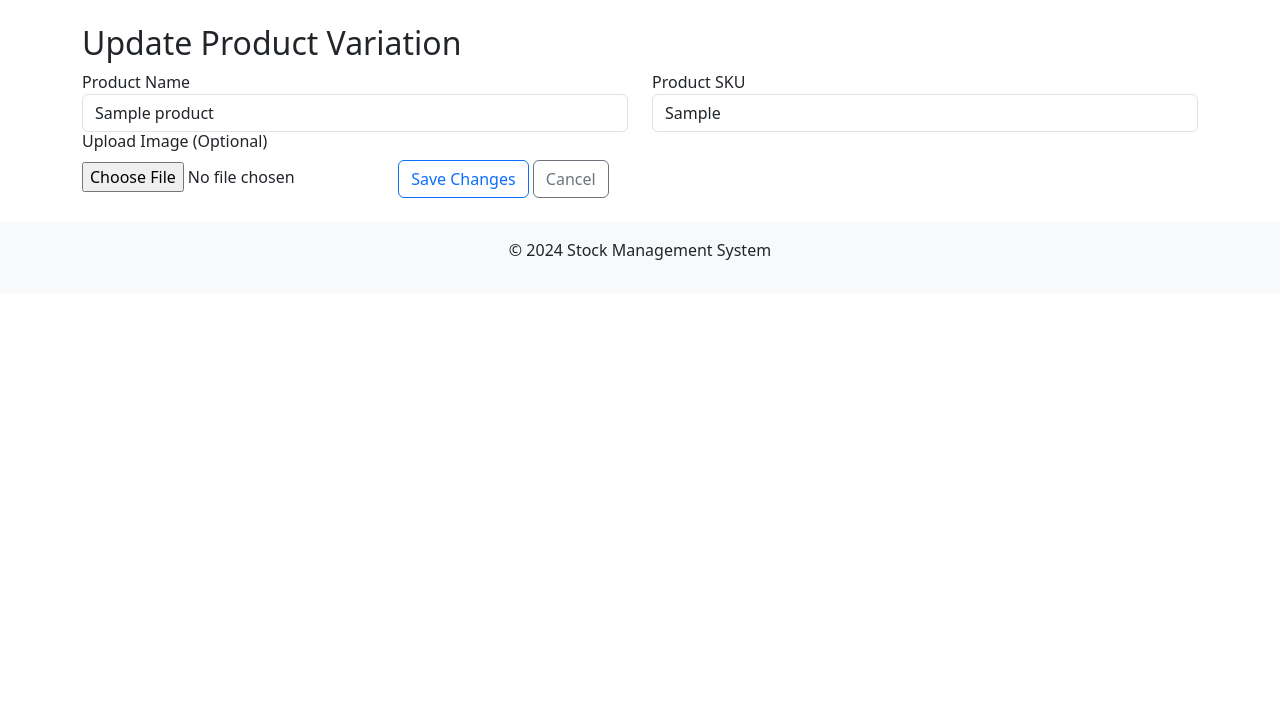
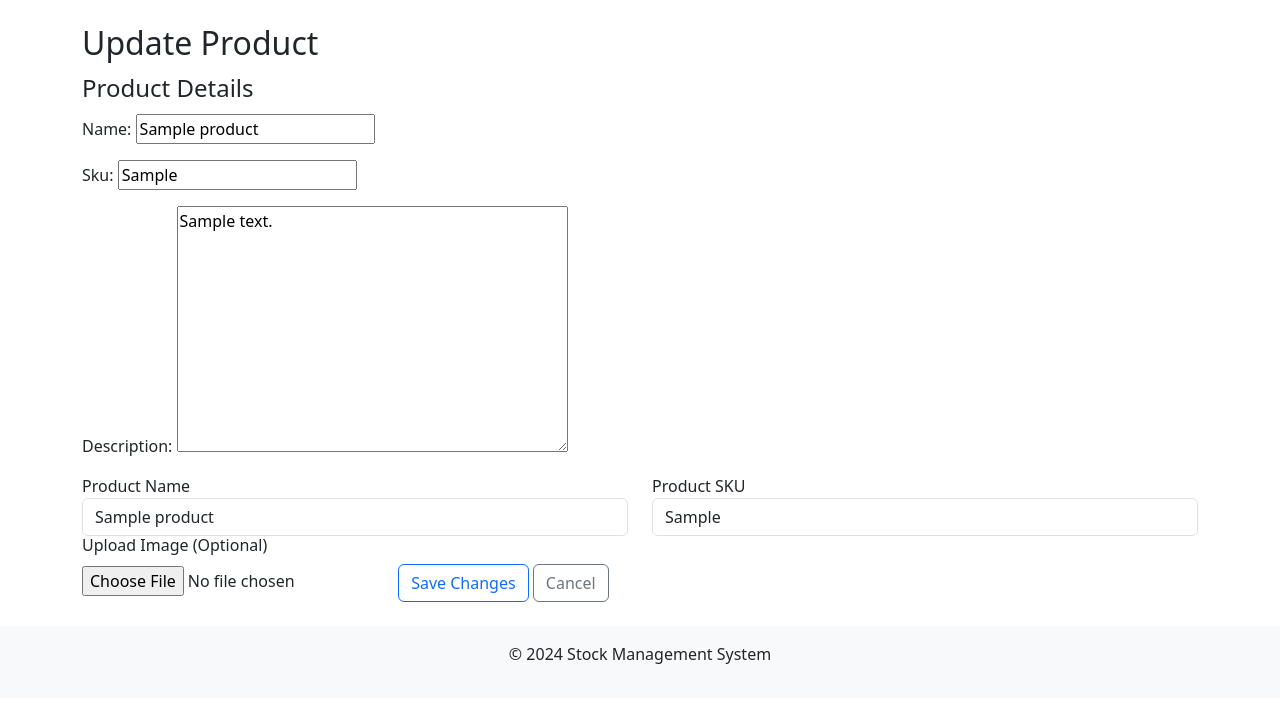
Before and after one commit to mya-ta/stock-crud-python, a Django app: page /stock/update/1/ in a window 1280 px wide. Shown: the part 56-759 px from the top of the page. Run offline with Django 4.2, Linux system fonts and the light colour scheme; tables that the repository leaves empty hold one stand-in row (values such as "Sample post"); some libraries are stand-ins or nearby versions.

Commit message:
done for updating only product table

```diff
--- a/myapp/templates/myapp/base.html
+++ b/myapp/templates/myapp/base.html
@@ -6,7 +6,7 @@
     <meta name="viewport" content="width=device-width, initial-scale=1.0">
     <title>{% block title %}Stock Management System{% endblock %}</title>
 
-    <link rel="stylesheet" type="text/css" href="style.css">
+    <!-- <link rel="stylesheet" type="text/css" href="style.css"> -->
 
     <link rel="stylesheet" href="https://cdn.jsdelivr.net/npm/bootstrap@5.3.3/dist/css/bootstrap.min.css"
         rel="stylesheet" integrity="sha384-QWTKZyjpPEjISv5WaRU9OFeRpok6YctnYmDr5pNlyT2bRjXh0JMhjY6hW+ALEwIH"
--- a/myapp/templates/myapp/update_product.html
+++ b/myapp/templates/myapp/update_product.html
@@ -2,10 +2,15 @@
 {% load crispy_forms_tags %}
 
 {% block content %}
-    <h2>Update Product Variation</h2>
 
     <form method="POST" enctype="multipart/form-data">
         {% csrf_token %}
+
+        <h2>Update Product</h2>
+    <fieldset>
+        <legend>Product Details</legend>
+        {{ product_form.as_p }}  <!-- Render product form -->
+    </fieldset>
 
         <div class="row">
             <div class="col-md-6">
--- a/myapp/views.py
+++ b/myapp/views.py
@@ -4,6 +4,9 @@ from .models import Product, ProductVariation, Color, Size
 from .forms import ProductForm, ProductVariationForm
 from django.db.models import Prefetch
 from django.http import HttpResponse
+import logging
+
+logger = logging.getLogger(__name__)
 
 # To implement the functionality of exporting the filtered product variations from the search results
 # into a CSV file, use Python's built-in csv module to generate a CSV file based on the
@@ -78,34 +81,44 @@ def update_product(request, id):
     variation = get_object_or_404(ProductVariation, id=id)
 
     # Get the related Product instance from the ProductVariation
-    product = variation.product  # Access the Product instance related to this ProductVariation
+    product = variation.product
+
+    print(f"Product instance from the ProductVariation ---> {product} and id={product.id} sku={variation.product.sku}")
+    logger.debug(f"Product instance from the ProductVariation ---> {product} and id={product.id} sku={product.sku}")
 
     # If the request method is POST, process the form data
     if request.method == 'POST':
-        form = ProductForm(request.POST, instance=variation)
+        # Create the forms for both Product and ProductVariation
+        product_form = ProductForm(request.POST, instance=product)
+        # variation_form = ProductVariationForm(request.POST, instance=variation)
 
-        if form.is_valid():
+        if product_form.is_valid():
 
-            # Optionally, if you want to allow updates for product's name and SKU
-            product_name = request.POST.get('product_name', product.name)
-            product_sku = request.POST.get('product_sku', product.sku)
+            # To update for product's name and SKU
+            # product_name = request.POST.get('product_name', product.name)
+            # product_sku = request.POST.get('product_sku', product.sku)
 
             # Update the product fields with the new values
-            product.name = product_name
-            product.sku = product_sku
+            # product.name = product_name
+            # product.sku = product_sku
 
-            # Save the related Product object with updated fields
-            product.save()
+            # Save the updated Product data
+            product = product_form.save()
+
+            # Save the updated ProductVariation data
+            # variation = variation_form.save()
 
             return redirect('product_list')  # Redirect to the product list page after update
 
     else:
-        # Initialize the form with the existing data of the ProductVariation
-        form = ProductVariationForm(instance=variation)
+        # Initialize the forms with the existing data for GET requests
+        product_form = ProductForm(instance=product)
+        # variation_form = ProductVariationForm(instance=variation)
 
-    # Pass the form and related objects to the template
+    # Pass both forms and the related objects to the template
     return render(request, 'myapp/update_product.html', {
-        'form': form,
+        'product_form': product_form,
+        # 'variation_form': variation_form,
         'variation': variation,
         'product': product,
     })
@@ -185,6 +198,5 @@ def export_csv(request):
 
     return response
 
-
 def generate_unique_names(product_name, sku, color, size):
     pass
```
